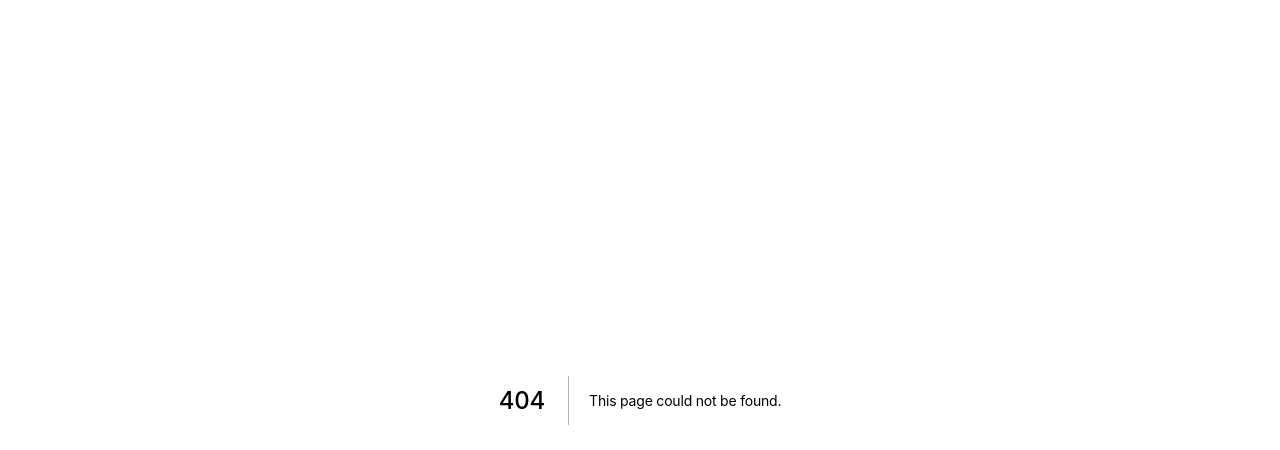
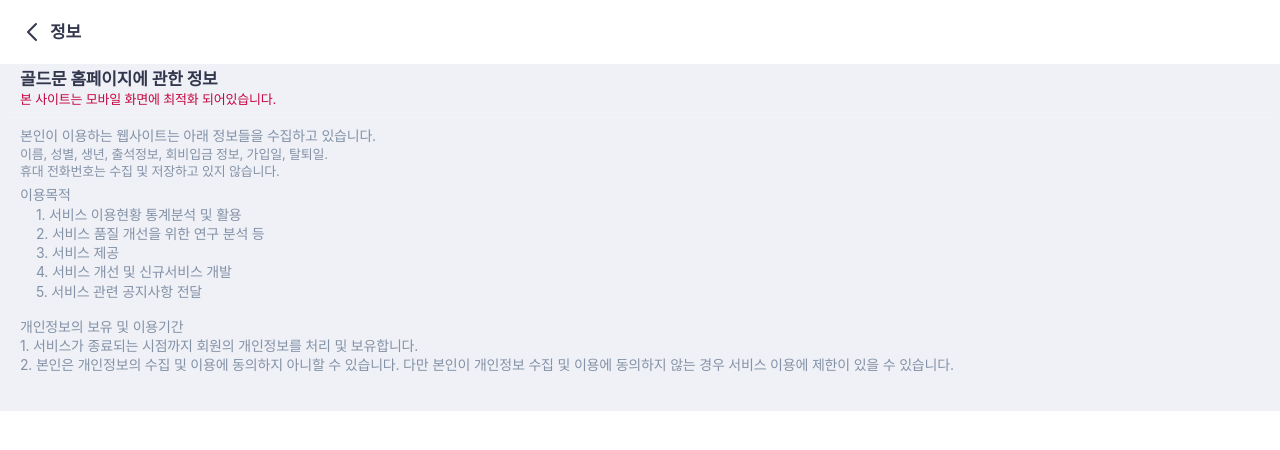
Before and after one commit to jinokiim/goldmoon, a Next.js app: page /main/info in a window 1280 px wide. Before the commit this address had no page. Shown: the top 450 px of the page. Built offline with nearby package versions, Linux system fonts and the light colour scheme.

Commit message:
add info page

```diff
--- a/src/pages/main/index.tsx
+++ b/src/pages/main/index.tsx
@@ -23,6 +23,7 @@ import MakeTeam from '@/src/assets/menu/make_team_icon';
 import { useRecoilState } from 'recoil';
 import { authState } from '@/src/recoil/atom';
 import MoveToInit from '../MoveToInit';
+import InformationIcon from '@/src/assets/menu/information_icon';
 
 // ----------------------------------------------------------------------
 
@@ -76,10 +77,10 @@ const menuLists = [
   },
   {
     title: '정보',
-    url: 'empty',
+    url: 'info',
     icon: (
       <Box className="GoldmoonIcon" sx={{ ...menuIcon }}>
-        <EmptyMenu />
+        <InformationIcon />
       </Box>
     )
   }
--- /dev/null
+++ b/src/pages/main/info/index.tsx
@@ -0,0 +1,98 @@
+// import { NextPage } from 'next';
+
+import Layout from '@/src/layouts/main';
+import { Box, Divider, Typography } from '@mui/material';
+
+import { useEffect, useState } from 'react';
+
+import _ from 'lodash';
+import { useRouter } from 'next/router';
+import AppHeader from '@/src/components/Header';
+import { COLORS } from '@/src/theme/palette';
+
+// ----------------------------------------------------------------------
+
+const IndexPage = function () {
+  const router = useRouter();
+  const [mounted, setMounted] = useState(false);
+
+  useEffect(() => {
+    setMounted(true);
+  }, []);
+
+  return (
+    mounted && (
+      <Layout
+        header={
+          <>
+            <AppHeader onPrev={() => router.push('/main')} onPrevText={'정보'} />
+          </>
+        }
+        content={
+          <Box sx={{ pt: 3 }}>
+            <Box sx={{ p: 2.5, backgroundColor: COLORS.neutral2 }}>
+              <Box sx={{ pt: 3 }}>
+                <Typography sx={{ fontSize: '17px', fontWeight: 600 }}>
+                  골드문 홈페이지에 관한 정보
+                </Typography>
+
+                <Typography sx={{ fontSize: '13px', color: COLORS.error }}>
+                  본 사이트는 모바일 화면에 최적화 되어있습니다.
+                </Typography>
+                <Divider sx={{ my: 1, mx: -2 }} />
+                <Box sx={{ mb: 2 }}>
+                  <Typography sx={{ fontSize: '14px', color: COLORS.neutral6 }}>
+                    본인이 이용하는 웹사이트는 아래 정보들을 수집하고 있습니다.
+                  </Typography>
+                  <Typography sx={{ fontSize: '13px', color: COLORS.neutral6 }}>
+                    이름, 성별, 생년, 출석정보, 회비입금 정보, 가입일, 탈퇴일.
+                  </Typography>
+                  <Typography sx={{ mb: 0.5, fontSize: '13px', color: COLORS.neutral6 }}>
+                    휴대 전화번호는 수집 및 저장하고 있지 않습니다.
+                  </Typography>
+
+                  <Typography sx={{ fontSize: '14px', color: COLORS.neutral6 }}>
+                    이용목적
+                  </Typography>
+                  <Box sx={{ pl: 2 }}>
+                    <Typography sx={{ fontSize: '14px', color: COLORS.neutral6 }}>
+                      1. 서비스 이용현황 통계분석 및 활용
+                    </Typography>
+                    <Typography sx={{ fontSize: '14px', color: COLORS.neutral6 }}>
+                      2. 서비스 품질 개선을 위한 연구 분석 등
+                    </Typography>
+                    <Typography sx={{ fontSize: '14px', color: COLORS.neutral6 }}>
+                      3. 서비스 제공
+                    </Typography>
+                    <Typography sx={{ fontSize: '14px', color: COLORS.neutral6 }}>
+                      4. 서비스 개선 및 신규서비스 개발
+                    </Typography>
+                    <Typography sx={{ fontSize: '14px', color: COLORS.neutral6 }}>
+                      5. 서비스 관련 공지사항 전달
+                    </Typography>
+                  </Box>
+                </Box>
+
+                <Box sx={{ mb: 2 }}>
+                  <Typography sx={{ fontSize: '14px', color: COLORS.neutral6 }}>
+                    개인정보의 보유 및 이용기간
+                  </Typography>
+                  <Typography sx={{ fontSize: '14px', color: COLORS.neutral6 }}>
+                    1. 서비스가 종료되는 시점까지 회원의 개인정보를 처리 및 보유합니다.
+                  </Typography>
+                  <Typography sx={{ fontSize: '14px', color: COLORS.neutral6 }}>
+                    2. 본인은 개인정보의 수집 및 이용에 동의하지 아니할 수 있습니다. 다만 본인이
+                    개인정보 수집 및 이용에 동의하지 않는 경우 서비스 이용에 제한이 있을 수
+                    있습니다.
+                  </Typography>
+                </Box>
+              </Box>
+            </Box>
+          </Box>
+        }
+      />
+    )
+  );
+};
+
+export default IndexPage;
```
